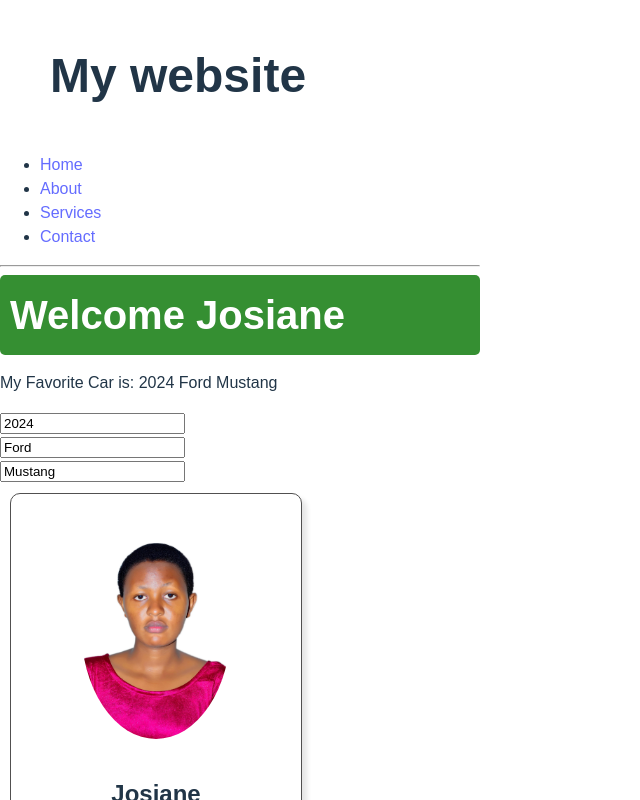
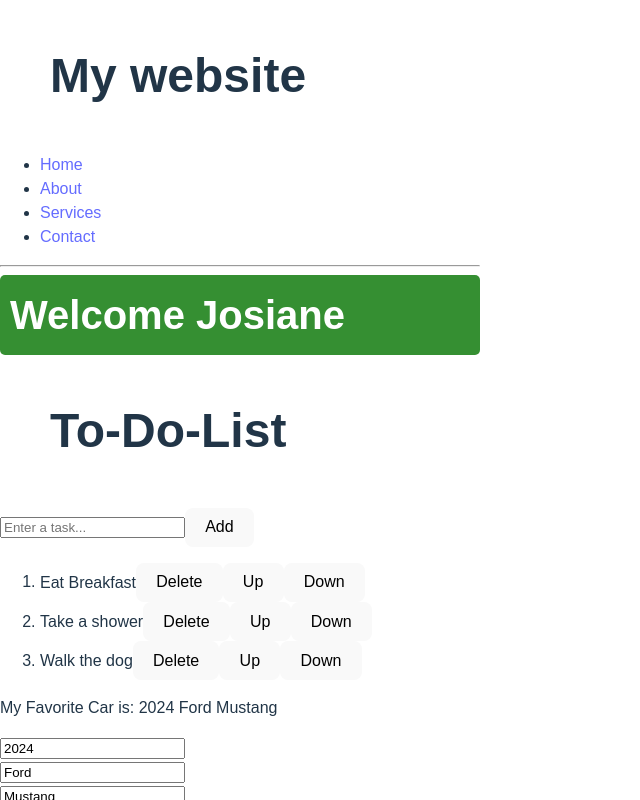
Before and after one commit to Josiane05/my-react-app2, a React (Vite) app: page / in a window 1280 px wide. Shown: the top 800 px of the page, without its empty margins (0-640 px from the left). Built offline with nearby package versions, Linux system fonts and the light colour scheme.

Commit message:
html for todolist

```diff
--- a/src/ToDoList.jsx
+++ b/src/ToDoList.jsx
@@ -2,11 +2,11 @@
 
 function ToDoList(){
 
-    const[tasks, setTasks] = useState([]);
+    const[tasks, setTasks] = useState(["Eat Breakfast", "Take a shower", "Walk the dog"]);
     const[newTask, setNewTask] = useState("");
 
     function handleInputChange(event){
-
+        setNewTask(event.target.value);
     }
 
     function addTask(){
@@ -25,7 +25,48 @@
 
     }
 
-    return(<></>);
+    return(<div className="to-do-list">
+
+                <h1>To-Do-List</h1>
+
+                <div>
+                    <input
+                        type="text"
+                        placeholder="Enter a task..."
+                        value={newTask}
+                        onChange={handleInputChange}/>
+                    <button
+                        className="add-button"
+                        onClick={addTask}>
+                        Add
+                    </button>
+                </div>
+
+                <ol>
+                    {tasks.map((task, index) =>
+                         <li key={index}>
+                            <span className="text">{task}</span>
+                             <button
+                                className="delete-button"
+                                onClick={() =>deleteTask(index)}>
+                                Delete
+                            </button>
+                             <button
+                                className="move-button"
+                                onClick={() =>moveTaskUp(index)}>
+                                Up
+                            </button>
+                             <button
+                                className="move-button"
+                                onClick={() =>moveTaskDown(index)}>
+                                Down
+                            </button>
+                         </li>
+                    )}
+                </ol>
+
+
+           </div>);
 
 }
 export default ToDoList
```
